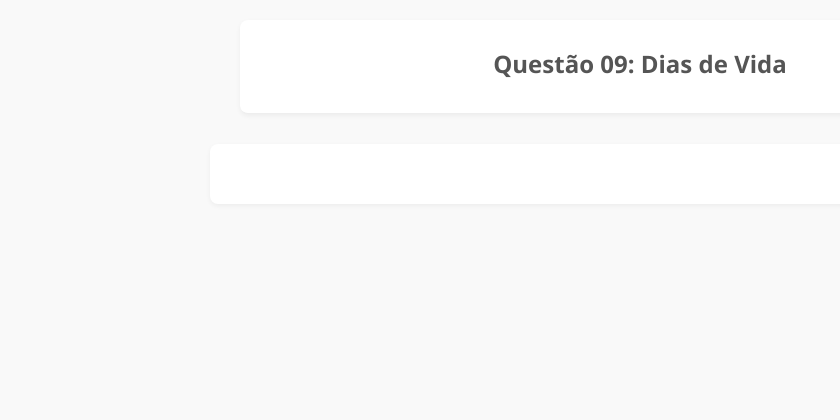
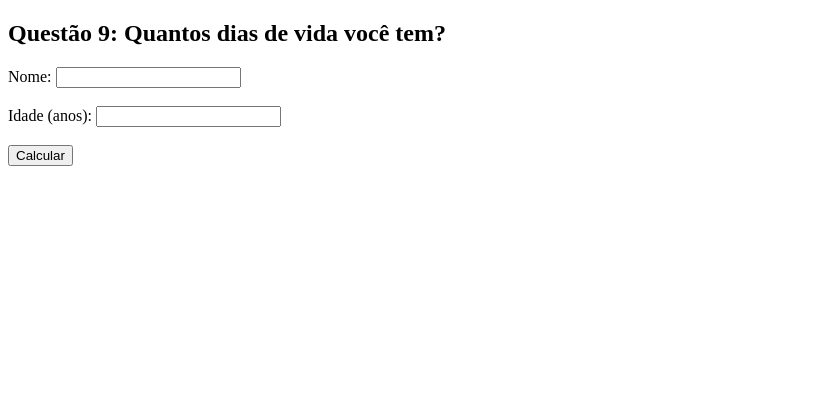
Before and after one commit to valsouza05/lista-de-exercicios-PHP, a PHP site: page /questoes/09/index.php in a window 1280 px wide. Shown: the top 420 px of the page, without its empty margins (0-840 px from the left). After the commit the page ends 166 px from the top, so only its background shows below. Run offline with PHP 8.4, Linux system fonts and the light colour scheme.

Commit message:
Update index.php

```diff
--- a/questoes/09/index.php
+++ b/questoes/09/index.php
@@ -1,25 +1,30 @@
 <!DOCTYPE html>
-<html lang="pt-br">
+<html lang="pt-BR">
+<head>
+    <meta charset="UTF-8">
+    <title>Questão 9 - Dias de Vida</title>
+</head>
+<body>
+    <h2>Questão 9: Quantos dias de vida você tem?</h2>
 
-<head>
-    <meta charset="UTF--8">
-    <meta name="viewport" content="width=device-width, initial-scale=1.0">
-    <title>Página Inicial - Exercícios PHP</title>
-    <link rel="stylesheet" href="./../../styles.css">
-</head>
+    <form method="post">
+        <label>Nome:</label>
+        <input type="text" name="nome" required><br><br>
 
-<body>
+        <label>Idade (anos):</label>
+        <input type="number" name="idade" required><br><br>
 
-    <header>
-        <h2>Questão 09: Dias de Vida</h2>
-    </header>
+        <button type="submit">Calcular</button>
+    </form>
 
-    <main>
+    <?php
+    if ($_SERVER["REQUEST_METHOD"] == "POST") {
+        $nome = htmlspecialchars($_POST["nome"]);
+        $idade = (int) $_POST["idade"];
+        $dias = $idade * 365;
 
-    <!-- implementação da solução -->
-
-    </main>
+        echo "<p>$nome, você já viveu aproximadamente <strong>$dias dias</strong>.</p>";
+    }
+    ?>
 </body>
-
-
 </html>
```
